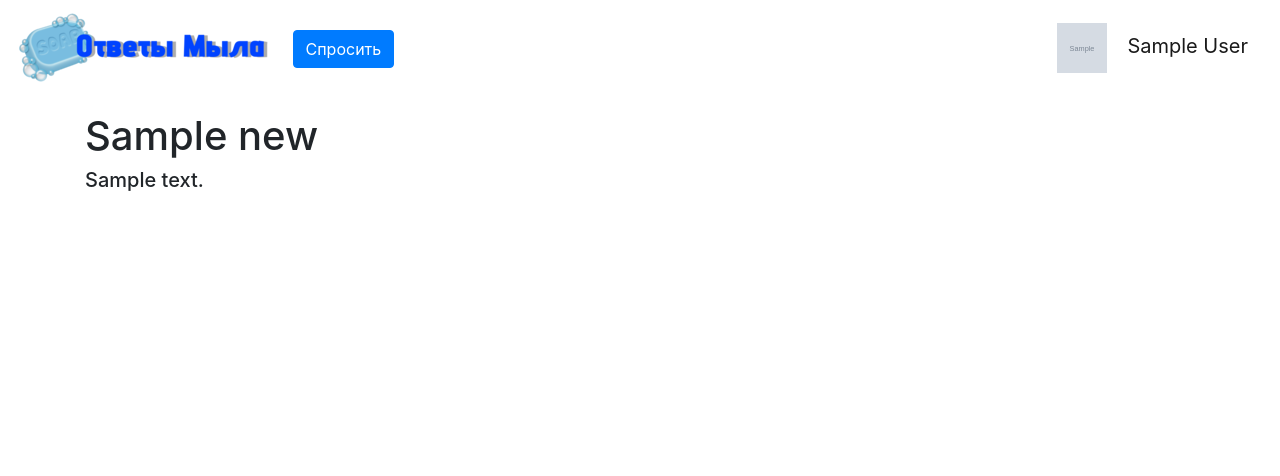
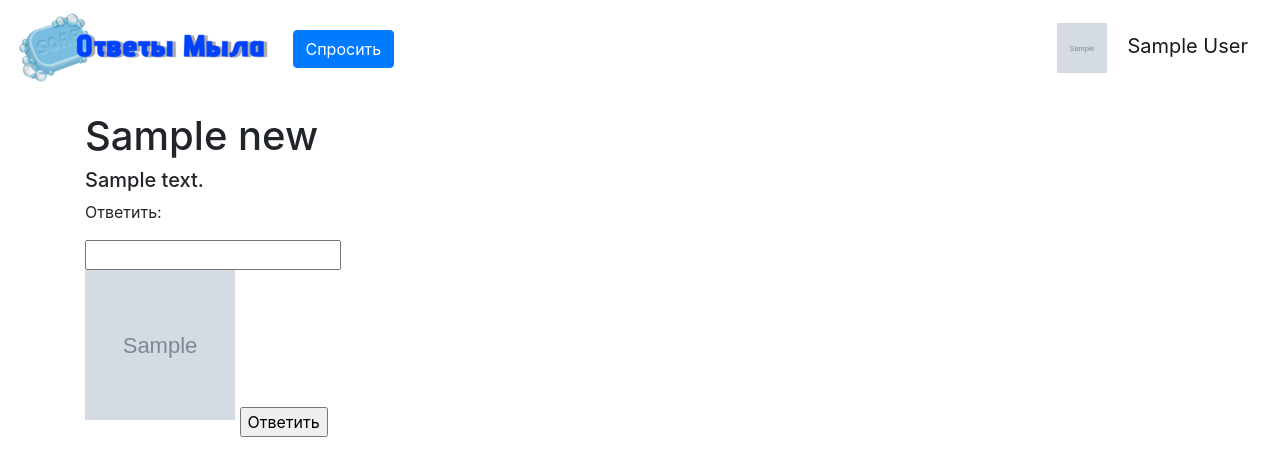
Before and after one commit to gamr416/api_project_yandex2024, a Flask app: page /question/1 in a window 1280 px wide. Shown: the top 476 px of the page. Run offline with Flask 3, Linux system fonts and the light colour scheme; a user stored in the database is signed in; tables that the repository leaves empty hold one stand-in row (values such as "Sample post"); grey boxes marked "Sample" are stand-in pictures; some libraries are stand-ins or nearby versions.

Commit message:
кнопка ответить

```diff
--- a/main.py
+++ b/main.py
@@ -47,6 +47,9 @@ def login():
 @app.route('/question/<int:id>', methods=['GET', 'POST'])
 def open_question(id):
     form = NewsForm()
+    if request.method == 'POST':
+        # check if the post request has the file part
+        answer = request.files['answer']
     if request.method == "GET":
         db_sess = db_session.create_session()
         news = db_sess.query(News).filter(News.id == id
@@ -69,7 +72,7 @@ def open_question(id):
             return redirect('/')
         else:
             abort(404)
-    return render_template('question.html',title=f'Мыло {form.title.data}', form=form)
+    return render_template('question.html', title=f'Мыло {form.title.data}', form=form)
 
 
 @app.route('/logout')
@@ -112,7 +115,7 @@ def success():
         cur.execute(f'''UPDATE users SET avatar = "{avatar}" WHERE id = "{current_user.id}"''')
         con.commit()
         cur.close()
-        return redirect('/user')
+        return render_template('user_info.html')
 
 
 @app.route('/register', methods=['GET', 'POST'])
@@ -217,7 +220,7 @@ def index():
     db_sess = db_session.create_session()
     if current_user.is_authenticated:
         news = db_sess.query(News).filter(
-            (News.user != current_user) & (News.is_private != True))
+            (News.user == current_user) | (News.is_private != True))
     else:
         news = db_sess.query(News).filter(News.is_private != True)
     return render_template("index.html", news=news)
--- a/templates/question.html
+++ b/templates/question.html
@@ -3,5 +3,14 @@
 {% block content %}
     <h1>{{form.title.data}}</h1>
     <h5>{{form.content.data}}</h5>
-
+    <p>Ответить:</p>
+    <input type="text" name="answer">
+<form action = "/success" method = "post" enctype="multipart/form-data">
+        <label for="file-upload" class="custom-file-upload">
+            <div class="animate2">
+                <img src={{current_user.avatar}} class="second" width="150" height="150">
+                <img src="static/img/add_image.png" class="first" width="150" height="150">
+            </div>
+        </label>
+    <input type="submit" value="Ответить">
 {% endblock %}
```
Also changed, not shown: static/img/uploaded_files/avatar_1.png.
